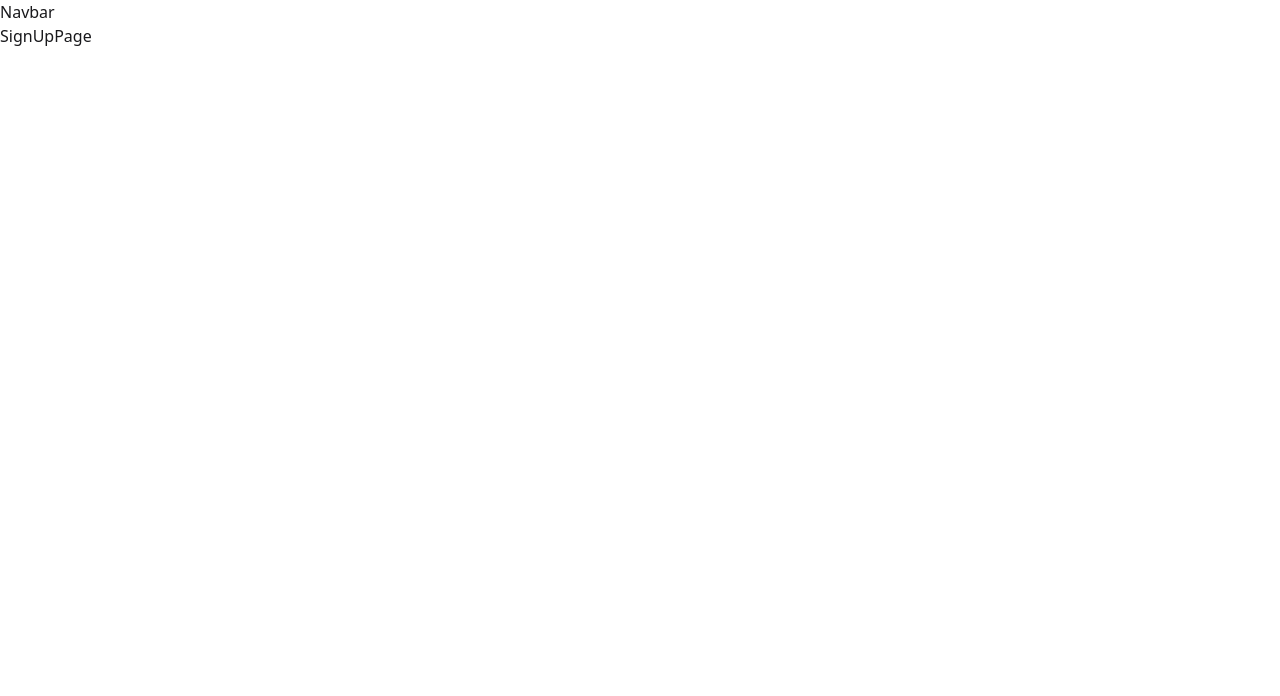
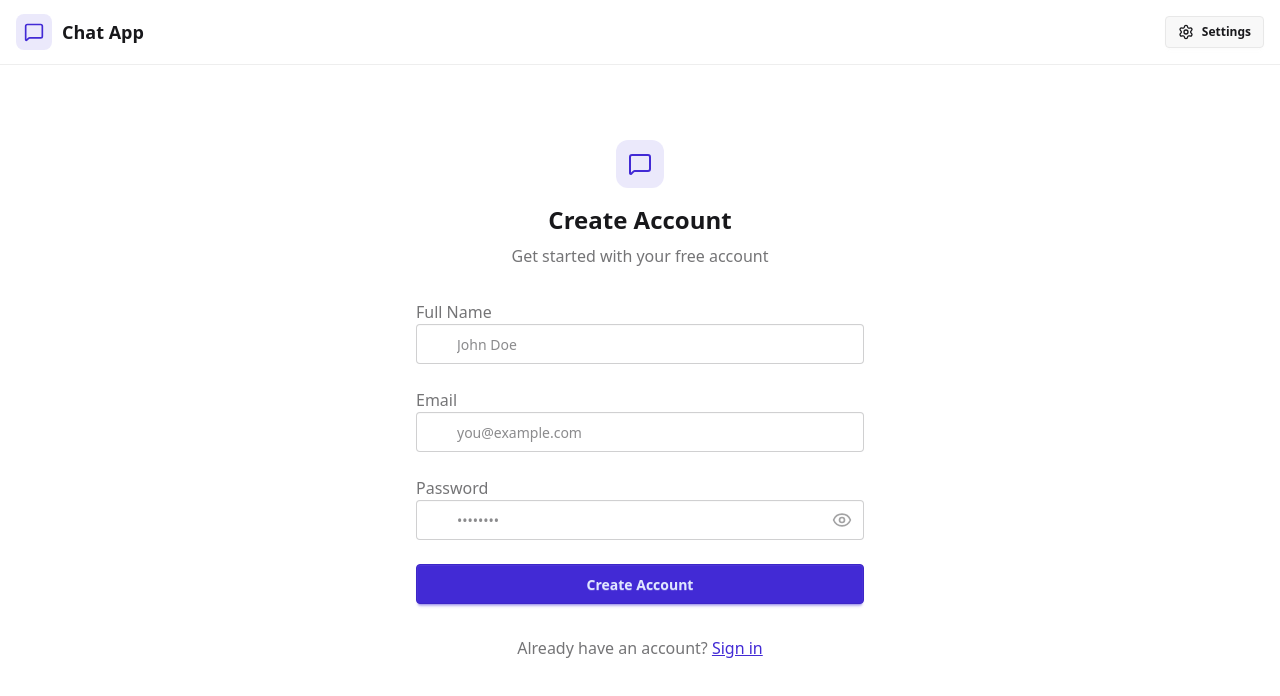
Before and after one commit to muazarif12/chat-app, a React (Vite) app in the folder frontend/: page /signup in a window 1280 px wide. Shown: the top 696 px of the page. Built offline with nearby package versions, Linux system fonts and the light colour scheme; no server answers.

Commit message:
SignUp Form implemented with backend connection. Navbar for logged in and loggout implemented

```diff
--- a/frontend/src/App.tsx
+++ b/frontend/src/App.tsx
@@ -1,4 +1,5 @@
 import Navbar from "./components/Navbar"
+
 import { Routes, Route, Navigate } from "react-router-dom"
 import HomePage from "./pages/HomePage.tsx"
 import SignUpPage from "./pages/SignUpPage.tsx"
@@ -9,6 +10,7 @@
 import { useEffect } from "react"
 
 import { Loader } from "lucide-react"
+import { Toaster } from "react-hot-toast"
 
 const App = () => {
   const { authUser, checkAuth, isCheckingAuth } = useAuthStore()
@@ -34,11 +36,12 @@
       <Routes>
         <Route path="/" element={authUser ? <HomePage /> : <Navigate to="/login" />} />
         <Route path="/signup" element={!authUser ? <SignUpPage /> : <Navigate to="/"/>} />
-        <Route path="/login" element={<LogInPage />} />
+        <Route path="/login" element={!authUser ? <LogInPage /> : <Navigate to="/" />} />
         <Route path="/profile" element={authUser ? <ProfilePage /> : <Navigate to="/login" />} />
         <Route path="/settings" element={<SettingsPage />} />
 
       </Routes>
+      <Toaster/>
     </div>
   )
 }
--- a/frontend/src/components/Navbar.tsx
+++ b/frontend/src/components/Navbar.tsx
@@ -1,6 +1,60 @@
+import { Link } from "react-router-dom";
+import { useAuthStore } from "../store/useAuthStore"
+import { LogOut, MessageSquare, Settings, User } from "lucide-react";
+
 const Navbar = () => {
+
+  const { logout, authUser } = useAuthStore();
+
+
   return (
-    <div>Navbar</div>
+    <header
+      className="bg-base-100 border-b border-base-300 fixed w-full top-0 z-40
+      backdrop-blur-lg"
+    >
+      <div className="container mx-auto px-4 h-16">
+        <div className="flex items-center justify-between h-full">
+          <div className="flex items-center gap-8">
+            <Link to="/" className="flex items-center gap-2.5 hover:opacity-80 transition-all">
+              <div className="size-9 rounded-lg bg-primary/10 flex items-center justify-center">
+                <MessageSquare className="w-5 h-5 text-primary" />
+              </div>
+              <h1 className="text-lg font-bold">Chat App</h1>
+            </Link>
+          </div>
+
+
+          <div className="flex items-center gap-2">
+            <Link
+              to={"/settings"}
+              className={`
+              btn btn-sm gap-2 transition-colors
+
+              `}
+            >
+              <Settings className="w-4 h-4" />
+              <span className="hidden sm:inline">Settings</span>
+            </Link>
+
+            {authUser && (
+              <>
+                <Link to={"/profile"} className={`btn btn-sm gap-2`}>
+                  <User className="size-5" />
+                  <span className="hidden sm:inline">Profile</span>
+                </Link>
+
+                <button className="flex gap-2 items-center" onClick={logout}>
+                  <LogOut className="size-5" />
+                  <span className="hidden sm:inline">Logout</span>
+                </button>
+              </>
+            )}
+          </div>
+
+        </div>
+      </div>
+
+    </header>
   )
 }
 
--- a/frontend/src/pages/SignUpPage.tsx
+++ b/frontend/src/pages/SignUpPage.tsx
@@ -1,10 +1,146 @@
 import { useState } from "react"
+import { useAuthStore } from "../store/useAuthStore"
+import { Eye, EyeOff, Loader2, Lock, Mail, MessageSquare, User } from "lucide-react"
+import { Link } from "react-router-dom"
+import toast from "react-hot-toast"
 
 const SignUpPage = () => {
   const [showPassword, setShowPassword] = useState(false)
-  return (
-    <div>SignUpPage</div>
-  )
+  const [formData, setFormData] = useState({
+    fullName: "",
+    email: "",
+    password: ""
+  })
+
+  const { signup, isSigningUp } = useAuthStore();
+
+  const validateForm = () => {
+    if (!formData.fullName.trim()) return toast.error("Full name is required");
+    if (!formData.email.trim()) return toast.error("Email is required");
+    if (!/\S+@\S+\.\S+/.test(formData.email)) return toast.error("Invalid email format");
+    if (!formData.password) return toast.error("Password is required");
+    if (formData.password.length < 6) return toast.error("Password must be at least 6 characters");
+
+    return true;
+  };
+
+  const handleSubmit = (e) => {
+    e.preventDefault()
+
+    const success = validateForm()
+
+    if(success===true) signup(formData);
+  };
+
+
+
+  return <div className="min-h-screen grid lg:grid-cols-1">
+    <div className="flex flex-col justify-center items-center p-6 sm:p-12">
+      <div className="w-full max-w-md space-y-8">
+        {/* LOGO */}
+        <div className="text-center mb-8">
+          <div className="flex flex-col items-center gap-2 group">
+            <div
+              className="size-12 rounded-xl bg-primary/10 flex items-center justify-center
+              group-hover:bg-primary/20 transition-colors"
+            >
+              <MessageSquare className="size-6 text-primary" />
+            </div>
+            <h1 className="text-2xl font-bold mt-2">Create Account</h1>
+            <p className="text-base-content/60">Get started with your free account</p>
+          </div>
+        </div>
+
+        <form onSubmit={handleSubmit} className="space-y-6">
+          <div className="form-control">
+            <label className="label">
+              <span className="label-text font-medium">Full Name</span>
+            </label>
+            <div className="relative">
+              <div className="absolute inset-y-0 left-0 pl-3 flex items-center pointer-events-none">
+                <User className="size-5 text-base-content/40" />
+              </div>
+              <input
+                type="text"
+                className={`input input-bordered w-full pl-10`}
+                placeholder="John Doe"
+                value={formData.fullName}
+                onChange={(e) => setFormData({ ...formData, fullName: e.target.value })}
+              />
+            </div>
+          </div>
+
+          <div className="form-contrl">
+            <label className="label">
+              <span className="label-text font-medium">Email</span>
+            </label>
+            <div className="relative">
+              <div className="absolute inset-y-0 left-0 pl-3 flex items-center pointer-events-none">
+                <Mail className="size-5 text-base-content/40" />
+              </div>
+              <input
+                type="email"
+                className={`input input-bordered w-full pl-10`}
+                placeholder="you@example.com"
+                value={formData.email}
+                onChange={(e) => setFormData({ ...formData, email: e.target.value })}
+              />
+
+            </div>
+          </div>
+
+          <div className="form-control">
+            <label className="label">
+              <span className="label-text font-medium">Password</span>
+            </label>
+            <div className="relative">
+              <div className="absolute inset-y-0 left-0 pl-3 flex items-center pointer-events-none">
+                <Lock className="size-5 text-base-content/40" />
+              </div>
+              <input
+                type={showPassword ? "text" : "password"}
+                className={`input input-bordered w-full pl-10`}
+                placeholder="••••••••"
+                value={formData.password}
+                onChange={(e) => setFormData({ ...formData, password: e.target.value })}
+              />
+              <button
+                type="button"
+                className="absolute inset-y-0 right-0 pr-3 flex items-center"
+                onClick={() => setShowPassword(!showPassword)}
+              >
+                {showPassword ? (
+                  <EyeOff className="size-5 text-base-content/40" />
+                ) : (
+                  <Eye className="size-5 text-base-content/40" />
+                )}
+              </button>
+            </div>
+          </div>
+
+          <button type="submit" className="btn btn-primary w-full" disabled={isSigningUp}>
+            {isSigningUp ? (
+              <>
+                <Loader2 className="size-5 animate-spin" />
+                Loading...
+              </>
+            ) : (
+              "Create Account"
+            )}
+          </button>
+        </form>
+        <div className="text-center">
+          <p className="text-base-content/60">
+            Already have an account?{" "}
+            <Link to="/login" className="link link-primary">
+              Sign in
+            </Link>
+          </p>
+        </div>
+
+      </div>
+    </div>
+  </div>
 }
 
 export default SignUpPage
--- a/frontend/src/store/useAuthStore.ts
+++ b/frontend/src/store/useAuthStore.ts
@@ -1,5 +1,6 @@
 import { create } from "zustand"
 import { axiosInstance } from "../lib/axios.ts"
+import toast from "react-hot-toast"
 export const useAuthStore = create((set) => ({
 
     authUser: null,
@@ -21,5 +22,33 @@
         } finally {
             set({ isCheckingAuth: false })
         }
+    },
+
+    signup: async (data) => {
+        set({ isSigningUp: true });
+        try {
+            const res = await axiosInstance.post("/auth/signup", data);
+            set({ authUser: res.data });
+            toast.success("Account created successfully")
+
+        } catch (error) {
+            toast.error(error.respose.data.message)
+        }
+        finally {
+            set({ isSigningUp: false });
+        }
+
+    },
+
+    logout: async () => {
+        try {
+            await axiosInstance.post("/auth/logout")
+            set({ authUser: null })
+            toast.success("Logged out successfully")
+
+        } catch (error) {
+            toast.error(error.response.data.message)
+
+        }
     }
 }))
```
Also changed, not shown: 2 other files (tests, documents, lock files or other folders).
